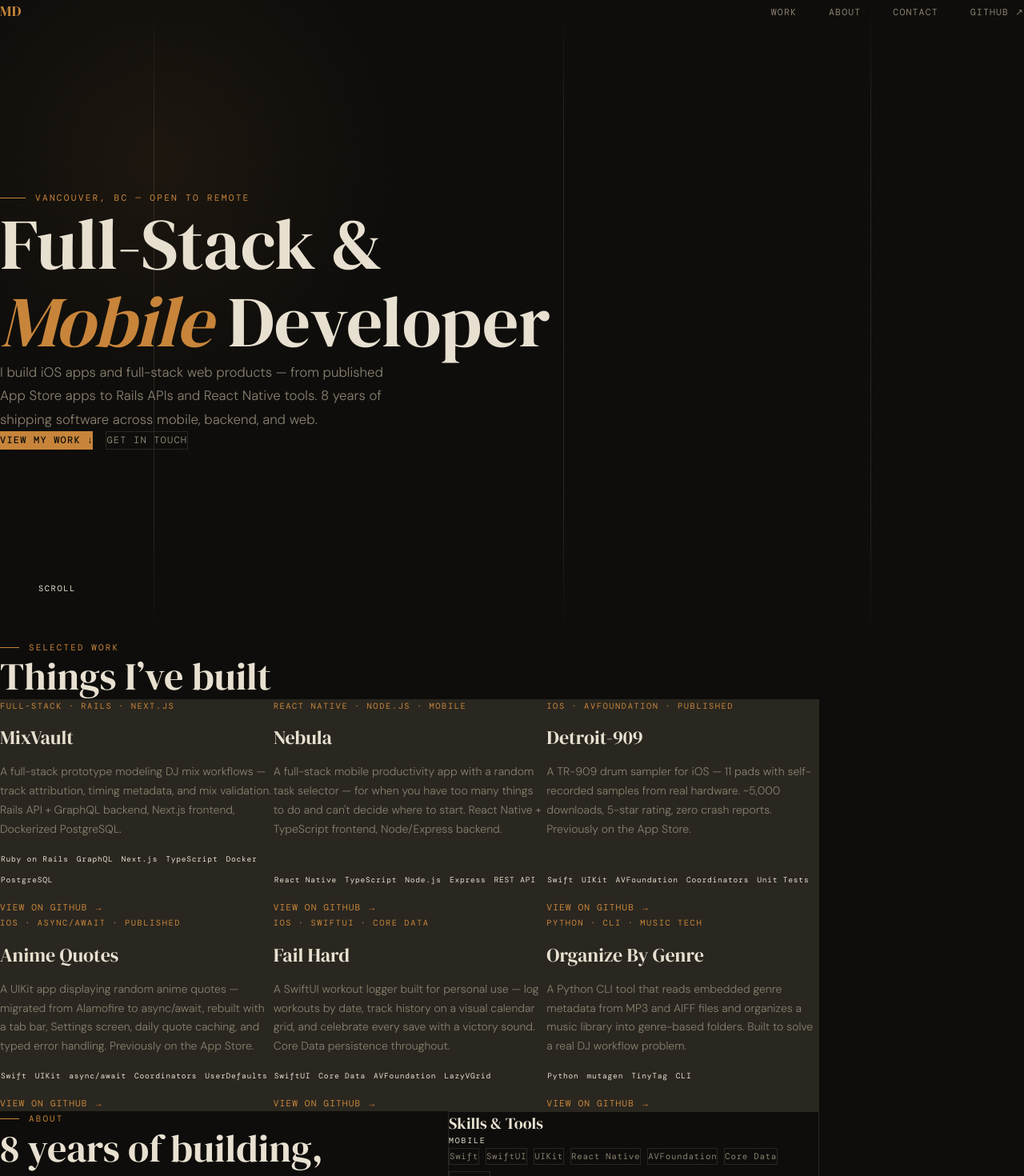
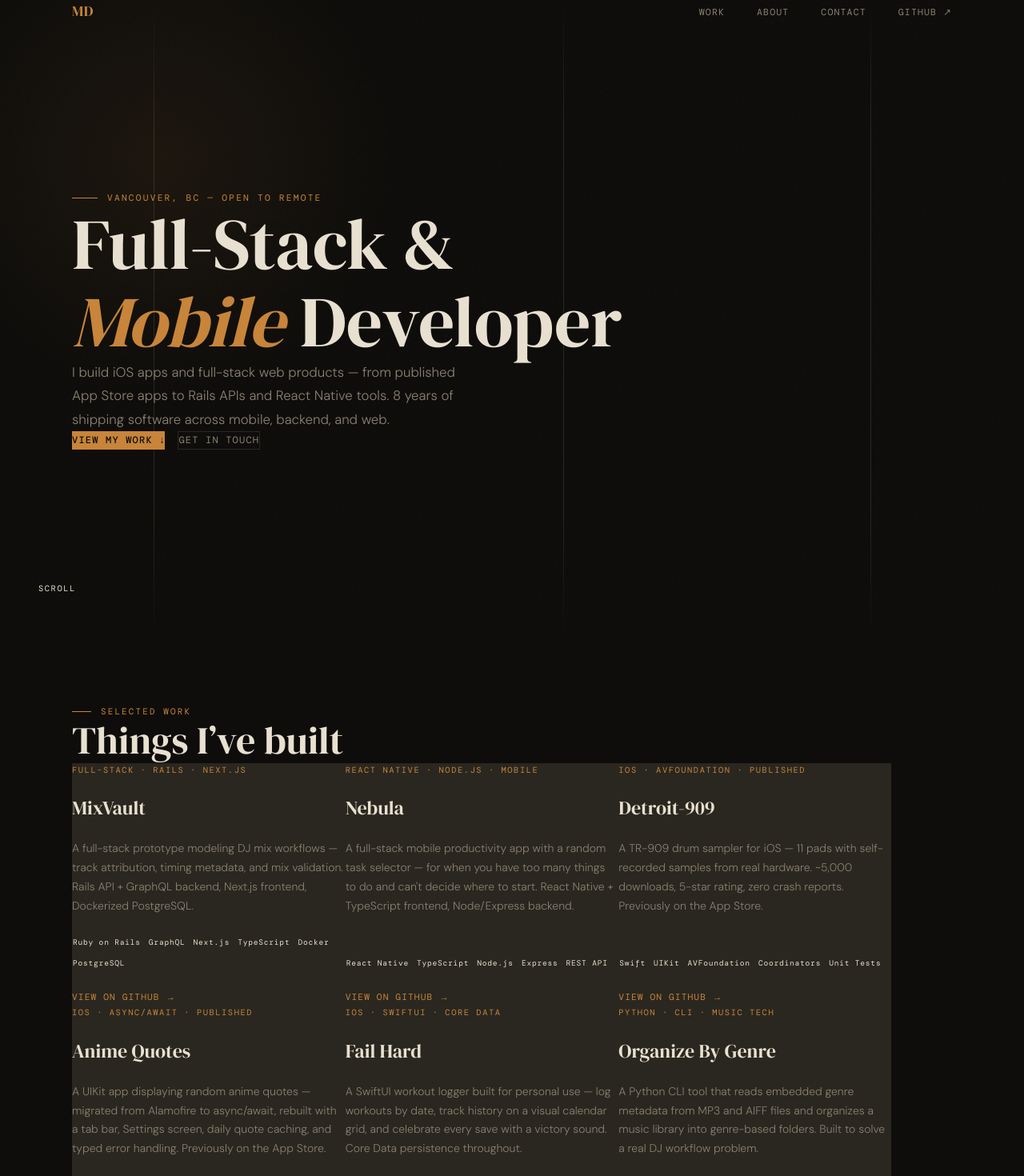
Before and after one commit to mdolancode/portfolio, a Next.js app: page / in a window 1280 px wide. Shown: the top 1470 px of the page at 80% size. Built offline with nearby package versions, Linux system fonts and the light colour scheme; a web font is replaced by a local one.

Commit message:
Polish layout spacing and card padding

```diff
--- a/src/app/globals.css
+++ b/src/app/globals.css
@@ -71,3 +71,20 @@ body::before {
 .delay-400 { animation-delay: 0.4s; }
 .delay-500 { animation-delay: 0.5s; }
 .delay-600 { animation-delay: 0.6s; }
+
+section {
+  padding-top: 5rem;
+  padding-bottom: 5rem;
+  padding-left: max(3rem, calc((100vw - 1100px) / 2));
+  padding-right: max(3rem, calc((100vw - 1100px) / 2));
+}
+
+nav {
+  padding-left: max(3rem, calc((100vw - 1100px) / 2));
+  padding-right: max(3rem, calc((100vw - 1100px) / 2));
+}
+
+footer {
+  padding-left: max(3rem, calc((100vw - 1100px) / 2));
+  padding-right: max(3rem, calc((100vw - 1100px) / 2));
+}
--- a/src/components/Projects.tsx
+++ b/src/components/Projects.tsx
@@ -78,7 +78,7 @@ function ProjectCard({ project, index }: { project: typeof projects[0]; index: n
   return (
     <div
       ref={cardRef}
-      className="group relative flex flex-col gap-4 p-9 overflow-hidden transition-colors duration-250"
+      className="group relative flex flex-col gap-6 p-11 overflow-hidden transition-colors duration-250"
       style={{ background: 'var(--color-bg2)' }}
       onMouseEnter={(e) => {
         e.currentTarget.style.background = 'var(--color-surface)'
```
